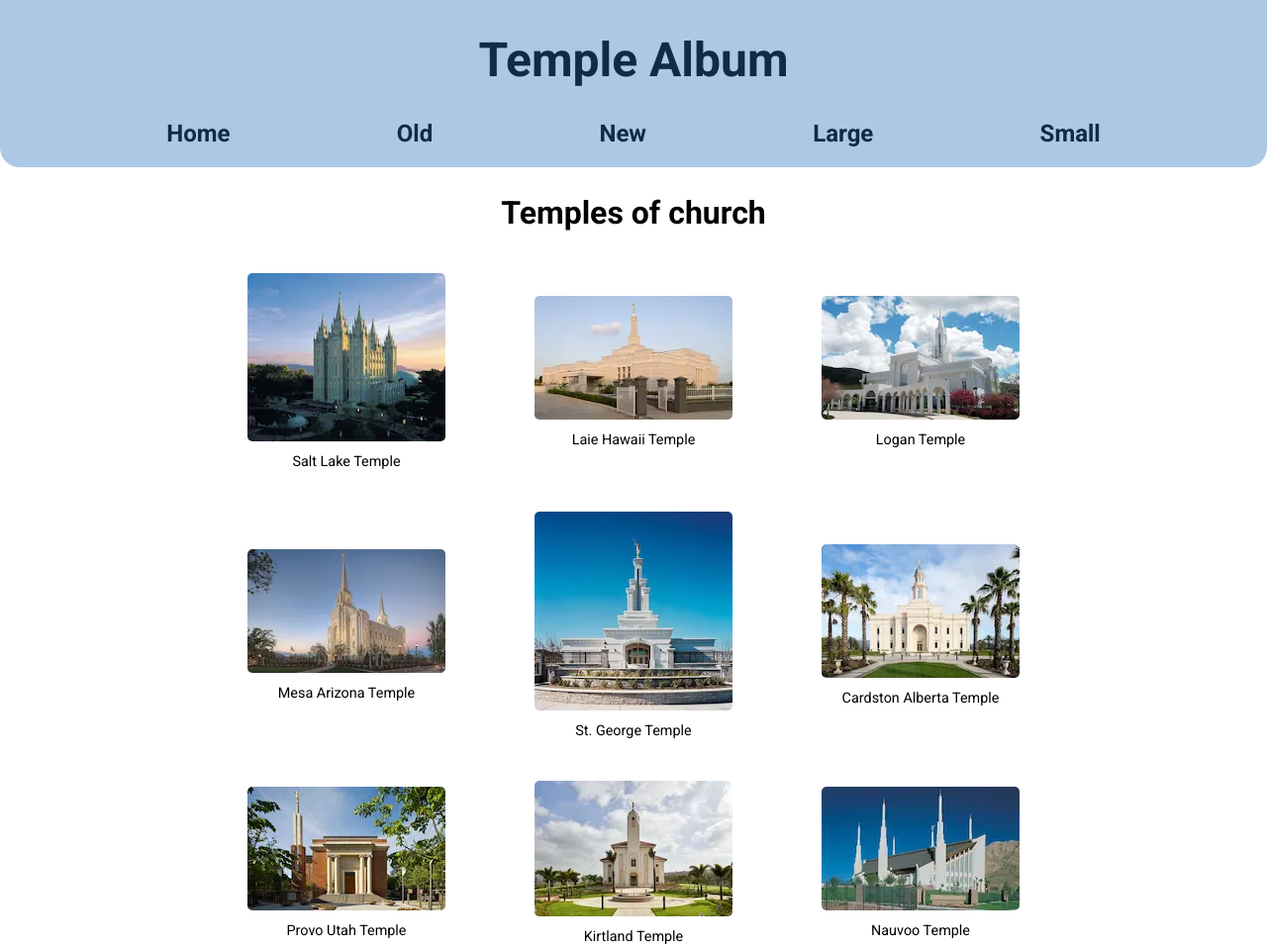
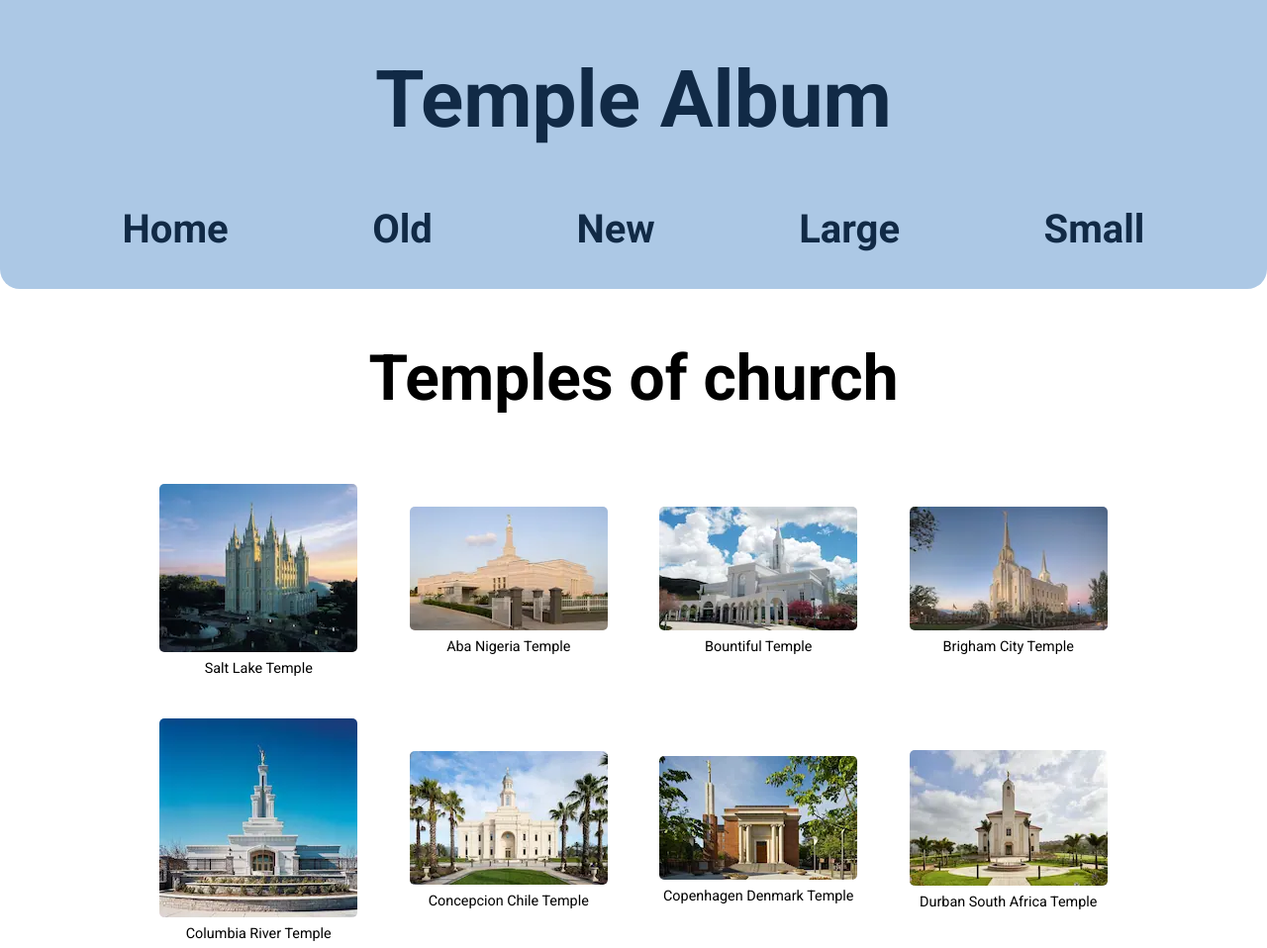
Before and after one commit to sebasss18/wdd131, a plain HTML site: page temples.html in a window 1280 px wide. Shown: the top 958 px of the page at 99% size. Drawn offline with Linux system fonts and the light colour scheme.

Commit message:
fixing issues

```diff
--- a/styles/temples-large.css
+++ b/styles/temples-large.css
@@ -6,24 +6,27 @@
         justify-content: space-evenly;
     }
 
-    header {
-        font-size: 2rem;
+    header h1 {
+        font-size: 5rem;
     }
 
     main h2 {
-        font-size: 2rem;
+        font-size: 4rem;
         text-align: center;
     }
 
     nav a {
-        padding-bottom: 20px;
-        font-size: 1.5rem;
-        transition: transform 0.3s, color 0.3s;
+        padding: 5px 20px 5px 20px;
+        font-size: 2.5rem;
+        transition: transform 0.3s, border-color 0.3s;
+        margin-bottom: 30px;
+        border-radius: 25px;
+        border: 2px solid transparent;
     }
 
     nav a:hover {
-        transform: scale(1.2);
-        color: white;
+        transform: scale(1.1);
+        border-color:white;
     }
 
     #menu {
@@ -31,24 +34,37 @@
     }
 
     .figure-container {
-        display: flex;
-        flex-wrap: wrap;
-        flex-direction: row;
-        justify-content: center;
+        display: grid;
+        grid-template-columns: repeat(auto-fit, minmax(200px, 1fr));
+        place-items: center;
         gap: 10px;
     }
 
     figure {
-        width: 200px;
-        flex: 0 0 auto;
+        width: 100%;
+        text-align: center;
+        justify-content: center;
+        align-items: center;
     }
 
     figure img {
-        transition: transform 0.5s;
+        box-shadow: 0 0 0 transparent;
+        transition: transform 0.5s, box-shadow 0.5s;
+        display: block;
+        margin: 0 auto;
     }
 
     figure img:hover {
         transform: scale(1.030);
+        box-shadow: 5px 5px 5px rgba(0,0,0,0.15);
+    }
+
+    figcaption {
+    text-align: center;
+    margin-top: 8px;
+    font-size: 0.9rem;
+    display: block;
+    width: 100%;
     }
 
 }
--- a/styles/temples.css
+++ b/styles/temples.css
@@ -25,7 +25,7 @@ main {
     margin: 0 auto;
 }
 
-h1 {
+header h1 {
     text-align: center;
     font-size: 3rem;
 }
@@ -63,6 +63,7 @@ main h2 {
     gap: 10px;
     padding: 20px;
     font-size: 1.2rem;
+    margin-left: 30px;
 }
 
 nav a {
@@ -78,15 +79,20 @@ nav a:hover {
 }
 
 .figure-container {
-    display: flex;
-    flex-wrap: wrap;
+    display: grid;
+    grid-template-columns: repeat(auto-fit, minmax(200px, 1fr));
     gap: 10px;
     flex-direction: column;
     align-items: center;
+    justify-items: center;
 }
 
 figure img {
+    grid-column: 1;
     border-radius: 5px;
+    display: block;
+    max-width: 100%;
+    height: auto;
 }
 
 figcaption {
@@ -101,4 +107,5 @@ footer {
     text-align: center;
     padding: 5px;
     font-size: 1.1rem;
+    border-radius: 10px 10px 0 0;
 }
--- a/temples.html
+++ b/temples.html
@@ -35,42 +35,42 @@
 
             <figure>
                 <img src="images/aba_nigeria_temple_lds.webp" alt="Laie Hawaii Temple">
-                <figcaption>Laie Hawaii Temple</figcaption>
+                <figcaption>Aba Nigeria Temple</figcaption>
             </figure>
 
             <figure>
                 <img src="images/bountiful_temple_lds.webp" alt="Logan Temple">
-                <figcaption>Logan Temple</figcaption>
+                <figcaption>Bountiful Temple</figcaption>
             </figure>
 
             <figure>
                 <img src="images/brigham_city_utah_temple_dawn.webp" alt="Mesa Arizona Temple">
-                <figcaption>Mesa Arizona Temple</figcaption>
+                <figcaption>Brigham City Temple</figcaption>
             </figure>
 
             <figure>
                 <img src="images/columbia_river_temple_lds.webp" alt="St. George Temple">
-                <figcaption>St. George Temple</figcaption>
+                <figcaption>Columbia River Temple</figcaption>
             </figure>
 
             <figure>
                 <img src="images/concepcion_chile_temple.webp" alt="Cardston Alberta Temple">
-                <figcaption>Cardston Alberta Temple</figcaption>
+                <figcaption>Concepcion Chile Temple</figcaption>
             </figure>
 
             <figure>
                 <img src="images/copenhagen_denmark_temple_lds.webp" alt="Provo Utah Temple">
-                <figcaption>Provo Utah Temple</figcaption>
+                <figcaption>Copenhagen Denmark Temple</figcaption>
             </figure>
 
             <figure>
                 <img src="images/durban_south_africa_temple_exterior.webp" alt="Kirtland Temple">
-                <figcaption>Kirtland Temple</figcaption>
+                <figcaption>Durban South Africa Temple</figcaption>
             </figure>
 
             <figure>
                 <img src="images/las_vegas_temple_lds.webp" alt="Nauvoo Temple">
-                <figcaption>Nauvoo Temple</figcaption>
+                <figcaption>Las Vegas Temple</figcaption>
             </figure>
         </section>
     </main>
```
